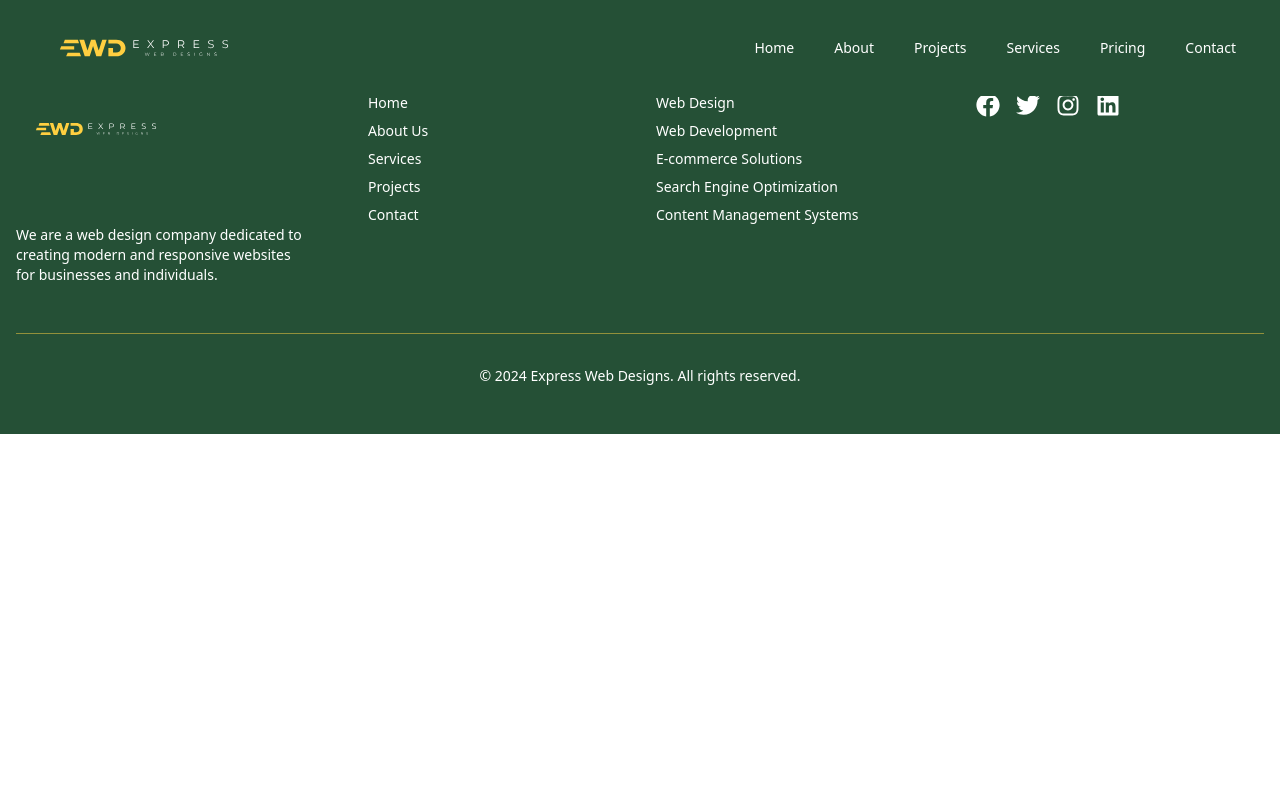
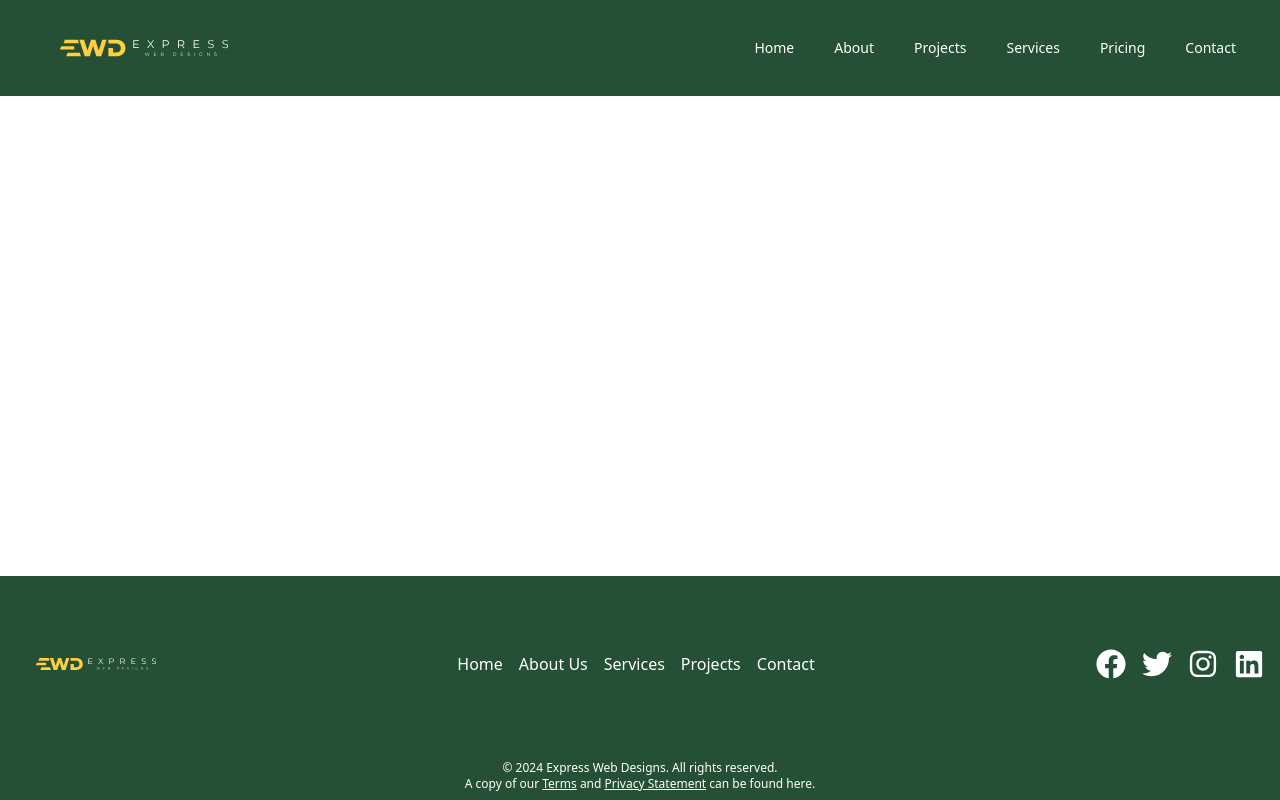
Before and after one commit to jdm1991/final-express, a Next.js app: page / in a window 1280 px wide. Built offline with nearby package versions, Linux system fonts and the light colour scheme.

Commit message:
Latest footer iteration

```diff
--- a/src/app/components/footer.jsx
+++ b/src/app/components/footer.jsx
@@ -4,25 +4,20 @@ import Image from "next/image";
 export default function Footer() {
   return (
     <>
-      <footer className="bg-[#255036] text-white py-12 border-t border-[rgba(255,207,64,0.5)]">
+      <footer className="bg-[#255036] text-white py-2 fixed bottom-0 w-full border-t-1 border-[#ffcf40]">
         <div className="container mx-auto px-4">
-          <div className="grid grid-cols-1 md:grid-cols-4 gap-8">
-            <div className="md:col-span-1">
+          <div className="flex flex-col md:flex-row justify-between items-center">
+            <div className="flex items-center">
               <Image
                 src="/Express.svg"
-                alt="Express Web Designs Logo"
-                width={160}
-                height={120}
-                className="mb-4"
+                alt="Express Logo"
+                width={80}
+                height={80}
+                className="object-contain w-24 sm:w-32 md:w-40"
               />
-              <p className="text-sm mb-4">
-                We are a web design company dedicated to creating modern and
-                responsive websites for businesses and individuals.
-              </p>
             </div>
-            <div className="md:col-span-1 md:pl-8">
-              <h3 className="text-xl font-bold mb-4">Navigation</h3>
-              <ul className="text-sm space-y-2">
+            <nav>
+              <ul className="flex flex-wrap justify-center space-x-4">
                 <li>
                   <a href="/" className="hover:text-[#ffcf40]">
                     Home
@@ -49,51 +44,45 @@ export default function Footer() {
                   </a>
                 </li>
               </ul>
-            </div>
-            <div className="md:col-span-1">
-              <h3 className="text-xl font-bold mb-4">Our Services</h3>
-              <ul className="text-sm space-y-2">
-                <li>Web Design</li>
-                <li>Web Development</li>
-                <li>E-commerce Solutions</li>
-                <li>Search Engine Optimization</li>
-                <li>Content Management Systems</li>
-              </ul>
-            </div>
-            <div className="md:col-span-1">
-              <h3 className="text-xl font-bold mb-4">Connect With Us</h3>
+            </nav>
             <div className="flex space-x-4">
               <a
                 href="#"
                 className="text-white hover:text-[#ffcf40] transition duration-300"
               >
-                  <FaFacebook size={24} />
+                <FaFacebook size={30} />
               </a>
               <a
                 href="#"
                 className="text-white hover:text-[#ffcf40] transition duration-300"
               >
-                  <FaTwitter size={24} />
+                <FaTwitter size={30} />
               </a>
               <a
                 href="#"
                 className="text-white hover:text-[#ffcf40] transition duration-300"
               >
-                  <FaInstagram size={24} />
+                <FaInstagram size={30} />
               </a>
               <a
                 href="#"
                 className="text-white hover:text-[#ffcf40] transition duration-300"
               >
-                  <FaLinkedin size={24} />
+                <FaLinkedin size={30} />
               </a>
             </div>
           </div>
-          </div>
-          <hr className="my-8 border-t border-[rgba(255,207,64,0.5)]" />
-          <div className="text-center text-sm">
+          <div className="text-center text-xs mt-4">
             &copy; {new Date().getFullYear()} Express Web Designs. All rights
-            reserved.
+            reserved. <br />A copy of our{" "}
+            <a href="/terms" className="underline">
+              Terms
+            </a>{" "}
+            and{" "}
+            <a href="/privacy" className="underline">
+              Privacy Statement
+            </a>{" "}
+            can be found here.
           </div>
         </div>
       </footer>
```
Lines whose indentation alone changed are shown as unchanged.
